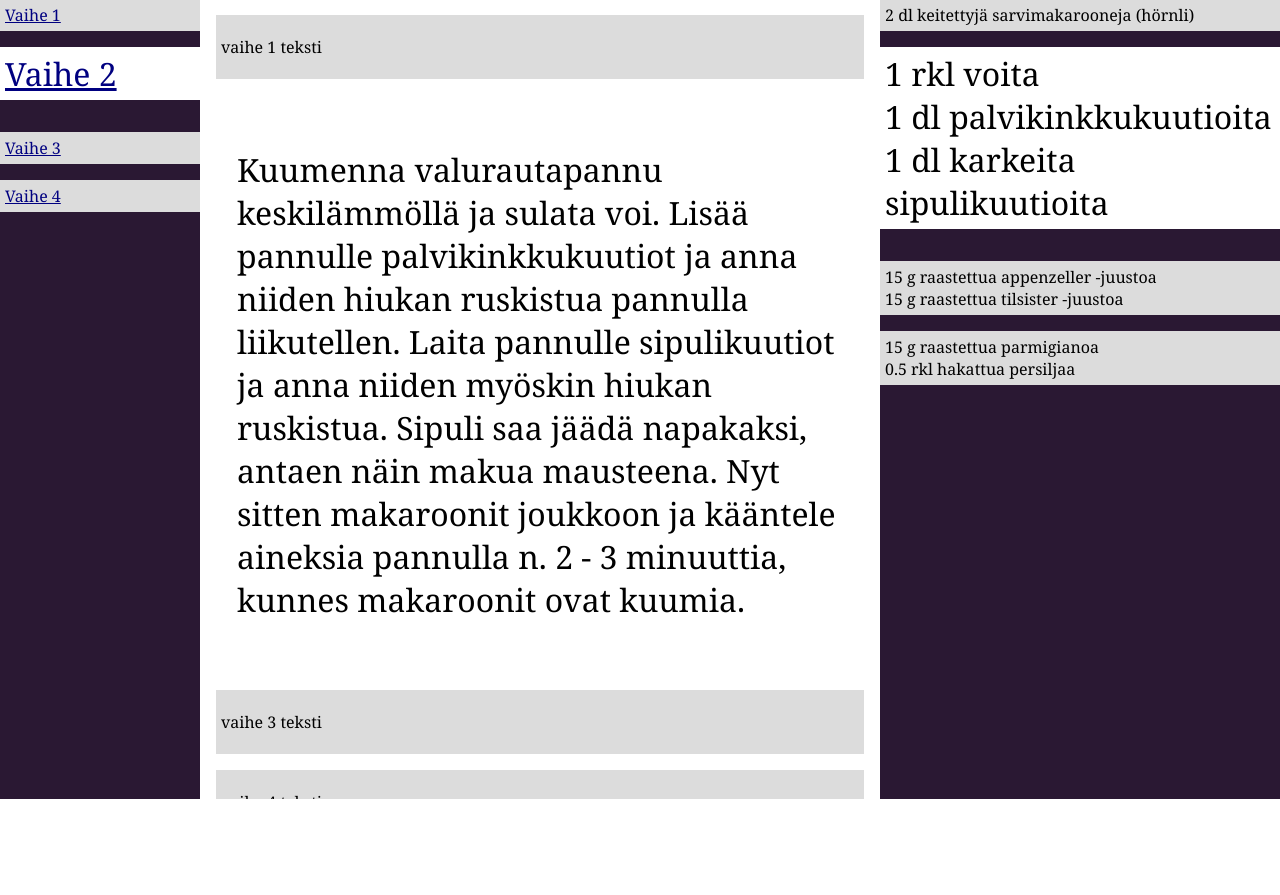
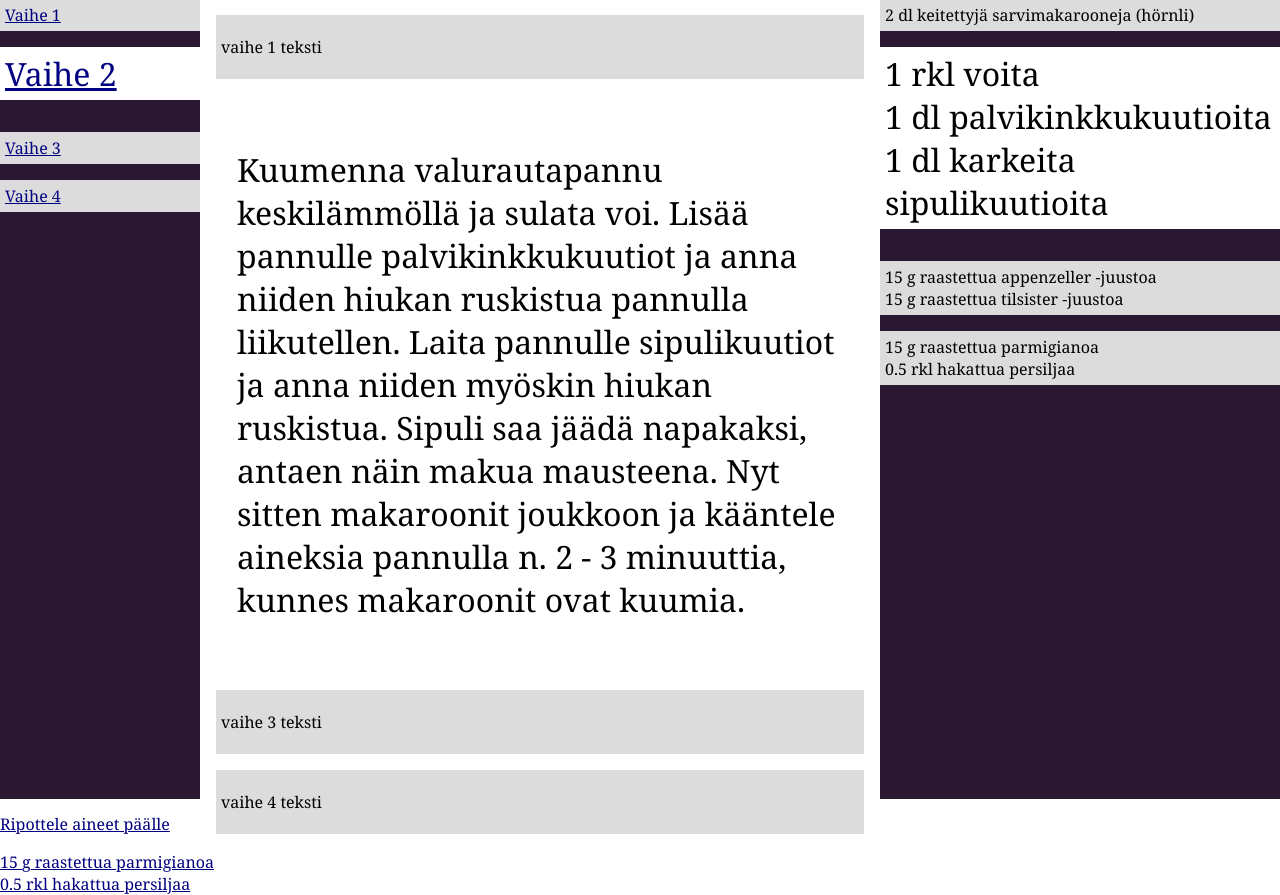
Before and after one commit to mtpajula/nettikeittio, a Python web app: template templates/recipes/fullpage.html in a window 1280 px wide. Shown: the part 131-1026 px from the top of the page. Before the commit the page ends 930 px from the top, so only its background shows below. Run offline with Jinja, Linux system fonts and the light colour scheme; the template is opened without the code that fills it, so the values that code supplies are empty.

Commit message:
recipe template

```diff
--- a/templates/recipes/fullpage.html
+++ b/templates/recipes/fullpage.html
@@ -113,18 +113,145 @@ $(document).ready(function() {
 
 <div class="recipe">
     <div class="recipe_name">
+        Riistapata
+    </div>
+
+    <div class="recipe_image">
+        <a href="#" />
     </div>
 
     <div class="recipe_description">
+        <p>Paljolla juustolla melkoinen riistamättö</p>
     </div>
 
     <div class="recipe_phases">
-
-        <div class="recipe_phase_0">
-            <div class="phase_dscr_0">
+        <div class="recipe_phase_1">
+            <div class="phase_name">
+                Makaroonit
+            </div>
+            <div class="phase_atype">
+                active
+            </div>
+            <div class="phase_duration">
+                <span class="amount">15</span>
+                <span class="unit">min</span>
+            </div>
+            <div class="phase_dscr">
+                <p>Keitä makaroonit</p>
+            </div>
+            <div class="phase_ingredients">
+                <div class="ingredient">
+                    <span class="amount">2</span>
+                    <span class="unit">dl</span>
+                    <span class="name">keitettyjä sarvimakarooneja (hörnli)</span>
+                </div>
             </div>
         </div>
-        <div class="recipe_phase_1">
+        <div class="recipe_phase_2">
+            <div class="phase_name">
+                Paistaminen
+            </div>
+            <div class="phase_atype">
+                active
+            </div>
+            <div class="phase_duration">
+                <span class="amount">20</span>
+                <span class="unit">min</span>
+            </div>
+            <div class="phase_dscr">
+                <p>
+                Kuumenna valurautapannu keskilämmöllä ja sulata voi.
+                Lisää pannulle palvikinkkukuutiot ja anna niiden hiukan ruskistua pannulla liikutellen.
+                Laita pannulle sipulikuutiot ja anna niiden myöskin hiukan ruskistua. Sipuli saa jäädä napakaksi, antaen näin makua mausteena.
+                Nyt sitten makaroonit joukkoon ja kääntele aineksia pannulla n. 2 - 3 minuuttia, kunnes makaroonit ovat kuumia.
+                </p>
+            </div>
+            <div class="phase_ingredients">
+                <div class="ingredient">
+                    <span class="amount">1</span>
+                    <span class="unit">rkl</span>
+                    <span class="name">voita</span>
+                </div>
+                <div class="ingredient">
+                    <span class="amount">1</span>
+                    <span class="unit">dl</span>
+                    <span class="name">palvikinkkukuutioita</span>
+                </div>
+                <div class="ingredient">
+                    <span class="amount">1</span>
+                    <span class="unit">dl</span>
+                    <span class="name">karkeita sipulikuutioita</span>
+                </div>
+            </div>
+        </div>
+        <div class="recipe_phase_3">
+            <div class="phase_name">
+                ennen uunia
+            </div>
+            <div class="phase_atype">
+                active
+            </div>
+            <div class="phase_duration">
+                <span class="amount">5</span>
+                <span class="unit">min</span>
+            </div>
+            <div class="phase_dscr">
+                <p>Laita juttu vuokaan ja raasta juustot päälle</p>
+            </div>
+            <div class="phase_ingredients">
+                <div class="ingredient">
+                    <span class="amount">15</span>
+                    <span class="unit">g</span>
+                    <span class="name">raastettua appenzeller -juustoa</span>
+                </div>
+                <div class="ingredient">
+                    <span class="amount">15</span>
+                    <span class="unit">g</span>
+                    <span class="name">raastettua tilsister -juustoa</span>
+                </div>
+            </div>
+        </div>
+        <div class="recipe_phase_4">
+            <div class="phase_name">
+                uuni
+            </div>
+            <div class="phase_atype">
+                passive
+            </div>
+            <div class="phase_duration">
+                <span class="amount">40</span>
+                <span class="unit">min</span>
+            </div>
+            <div class="phase_dscr">
+                <p>Laita koko jutska uuniin</p>
+            </div>
+        </div>
+        <div class="recipe_phase_5">
+            <div class="phase_name">
+                Viimeistely
+            </div>
+            <div class="phase_atype">
+                active
+            </div>
+            <div class="phase_duration">
+                <span class="amount">5</span>
+                <span class="unit">min</span>
+            </div>
+            <div class="phase_dscr">
+                <p>Ripottele aineet päälle</p>
+            </div>
+            <div class="phase_ingredients">
+                <div class="ingredient">
+                    <span class="amount">15</span>
+                    <span class="unit">g</span>
+                    <span class="name">raastettua parmigianoa</span>
+                </div>
+                <div class="ingredient">
+                    <span class="amount">0.5</span>
+                    <span class="unit">rkl</span>
+                    <span class="name">hakattua persiljaa</span>
+                </div>
+            </div>
         </div>
     </div>
 </div>
```
Also changed, not shown: templates/recipes/recipe.html (added, +33 -0 lines).
